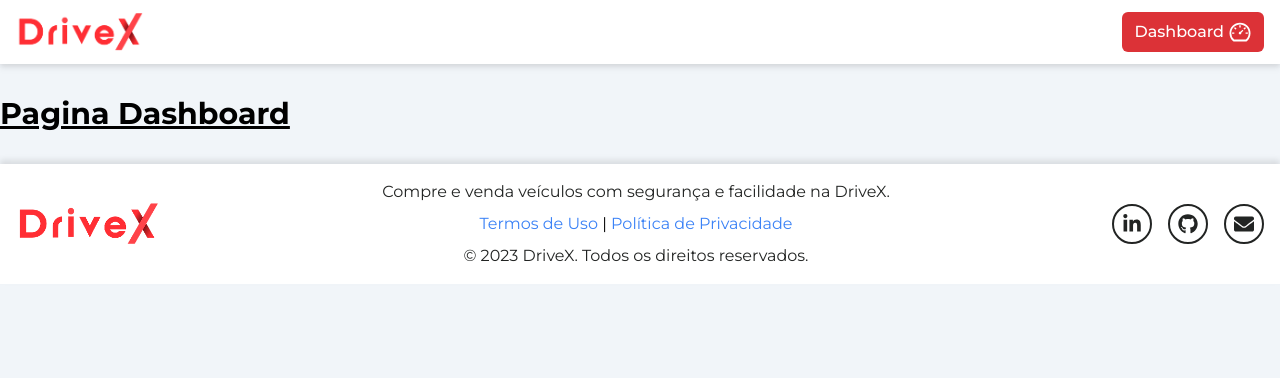
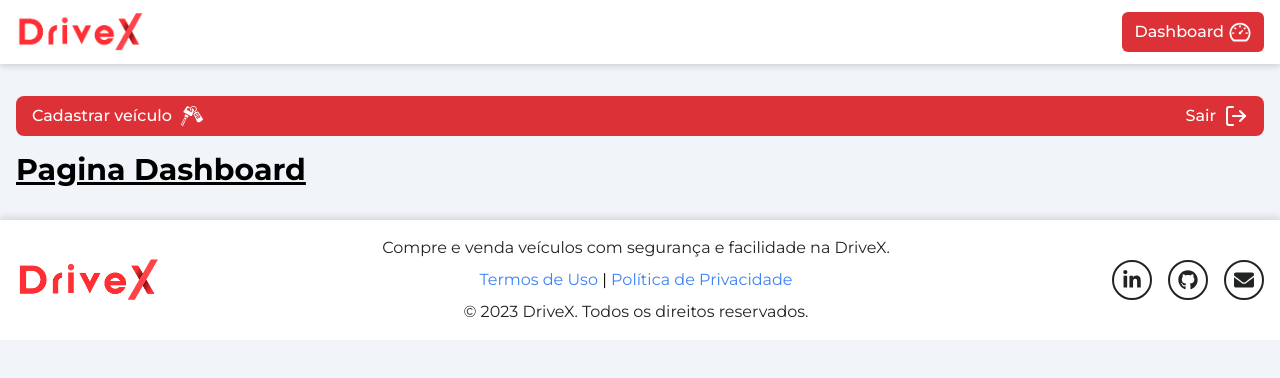
Before and after one commit to gui-bus/Drivex, a React (Vite) app: page /dashboard in a window 1280 px wide. Shown: the top 378 px of the page. Built offline with nearby package versions, Linux system fonts and the light colour scheme; no server answers; sample sign-in values are in the browser's storage.

Commit message:
style: add style to dashboard page

```diff
--- a/src/pages/dashboard/index.tsx
+++ b/src/pages/dashboard/index.tsx
@@ -1,7 +1,11 @@
+import { Container } from "../../components/container";
+import { DashboardHeader } from "../../components/panelHeader";
+
 export function Dashboard() {
-    return (
-      <div>
-        <h1 className="text-3xl font-bold underline">Pagina Dashboard</h1>
-      </div>
-    );
-  }
+  return (
+    <Container>
+      <DashboardHeader/>
+      <h1 className="text-3xl font-bold underline">Pagina Dashboard</h1>
+    </Container>
+  );
+}
```
